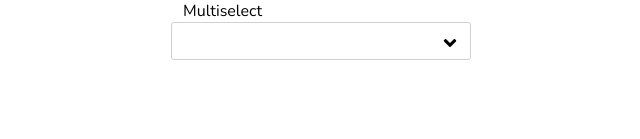
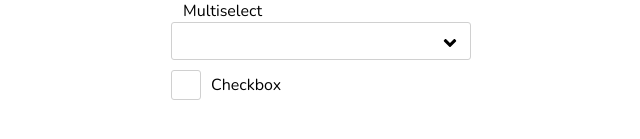
Before and after one commit to a-korkin/ui-kit-v1, a React (Create React App) app: page / in a window 1280 px wide. Shown: the part 167-306 px from the top of the page, without its empty margins (319-959 px from the left). Built offline with nearby package versions, Linux system fonts and the light colour scheme.

Commit message:
checkbox added

```diff
--- a/src/components/App/App.tsx
+++ b/src/components/App/App.tsx
@@ -1,5 +1,6 @@
 import React from "react";
 import Button from "../../ui/Button";
+import CheckBox from "../../ui/CheckBox";
 import Input from "../../ui/Input";
 import MultiSelect from "../../ui/MultiSelect";
 import Select from "../../ui/Select";
@@ -27,6 +28,7 @@ const App: React.FC = () => {
             <Input label="Search" />
             <Select options={options} label="Select" />
             <MultiSelect />
+            <CheckBox />
         </div>
         </>
     );
--- /dev/null
+++ b/src/ui/CheckBox/CheckBox.scss
@@ -0,0 +1,42 @@
+.checkbox {
+    font-size: var(--font-size-default);
+
+    input {
+        display: none;
+        appearance: 0;
+
+        &:checked + .checkbox__label-icon {
+            opacity: 1;
+        }
+    }
+
+    &__label {
+        display: flex;
+        justify-items: center;
+        align-items: center;
+        position: relative;
+        cursor: pointer;
+
+        &::before {
+            content: "";
+            display: inline-block;
+            height: 3rem;
+            width: 3rem;
+            border: .1rem solid var(--clr-grey-light-1);
+            border-radius: var(--border-radius);
+        }
+
+        &-icon {
+            position: absolute;
+            top: .8rem;
+            left: .8rem;
+            color: currentColor;
+            opacity: 0;
+            transition: all .1s;
+        }
+
+        &-text {
+            margin-left: 1rem;
+        }
+    }
+}
--- /dev/null
+++ b/src/ui/CheckBox/CheckBox.tsx
@@ -0,0 +1,22 @@
+import React from "react";
+import { FaCheck } from "react-icons/fa";
+
+import "./CheckBox.scss";
+
+const CheckBox: React.FC = () => {
+    return (
+        <div className="checkbox">
+            <label htmlFor="checkbox" className="checkbox__label">
+                <input type="checkbox" name="checkbox" id="checkbox" />
+                <span className="checkbox__label-icon">
+                    <FaCheck />
+                </span>
+                <span className="checkbox__label-text">
+                    Checkbox
+                </span>
+            </label>
+        </div>
+    );
+}
+
+export default CheckBox;
--- /dev/null
+++ b/src/ui/CheckBox/index.ts
@@ -0,0 +1,2 @@
+import CheckBox from "./CheckBox";
+export default CheckBox;
--- a/src/ui/MultiSelect/MultiSelect.scss
+++ b/src/ui/MultiSelect/MultiSelect.scss
@@ -50,6 +50,11 @@
             }
         }
 
+        &.active {
+            border-bottom-left-radius: 0;
+            border-bottom-right-radius: 0;
+        }
+
         &.active + .multi-select__options {
             opacity: 1;
             display: block;
@@ -69,6 +74,9 @@
         display: none;
         border: .1rem solid var(--clr-grey-light-1);
         border-radius: var(--border-radius);
+        border-top: none;
+        border-top-left-radius: 0;
+        border-top-right-radius: 0;
         transition: opacity .3s;
 
         &:empty {
```
